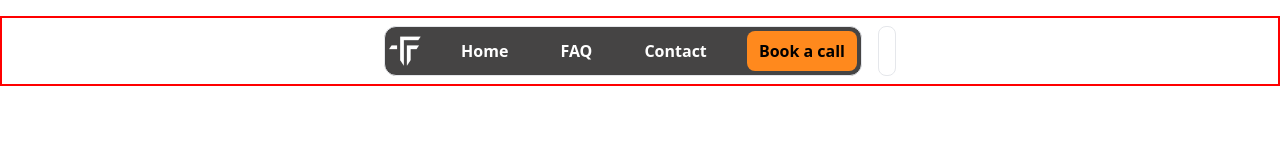
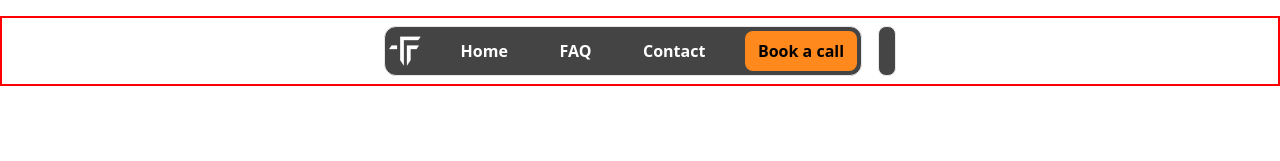
Before and after one commit to ShahAlom47/VR-Consulting-Client, a React (Vite) app: page / in a window 1280 px wide. Shown: the top 161 px of the page. Built offline with nearby package versions, Linux system fonts and the light colour scheme.

Commit message:
added primary button

```diff
--- a/src/SharedComponent/Navbar.jsx
+++ b/src/SharedComponent/Navbar.jsx
@@ -24,7 +24,7 @@ const Navbar = () => {
                     {nav}
 
                 </div>
-                <div className="p-2 border rounded-lg">
+                <div className="p-2 border rounded-lg bg-[#0b0a0ac2] ">
 
                 </div>
 
--- a/src/SharedComponent/PrimaryButton.jsx
+++ b/src/SharedComponent/PrimaryButton.jsx
@@ -1,12 +1,24 @@
+// eslint-disable-next-line no-unused-vars, react/prop-types
+const PrimaryButton = ({ children }) => {
+    return (
+        <button
+            type="button"
+            className="bg-[#ff891d] rounded-lg p-2 px-3 text-black overflow-hidden relative group h-10 w-28"
+        >
+            {/* Top Text */}
+            <span
+                className="absolute inset-0 flex items-center justify-center transition-transform duration-500 ease-in-out group-hover:-translate-y-full"
+            >
+                {children}
+            </span>
 
-
-// eslint-disable-next-line no-unused-vars, react/prop-types
-const PrimaryButton = ({children}) => {
-    return (
-       <button type="button" className=" bg-[#ff891d] rounded-lg p-2 px-3 text-black   ">
-        {children}
-
-       </button>
+            {/* Bottom Text */}
+            <span
+                className="absolute inset-0 flex items-center justify-center translate-y-full transition-transform duration-500 ease-in-out group-hover:translate-y-0"
+            >
+                {children}
+            </span>
+        </button>
     );
 };
 
```
